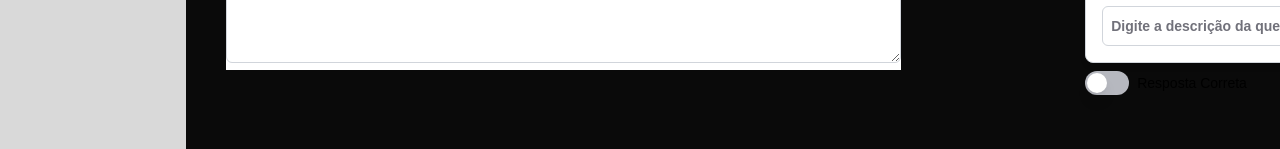
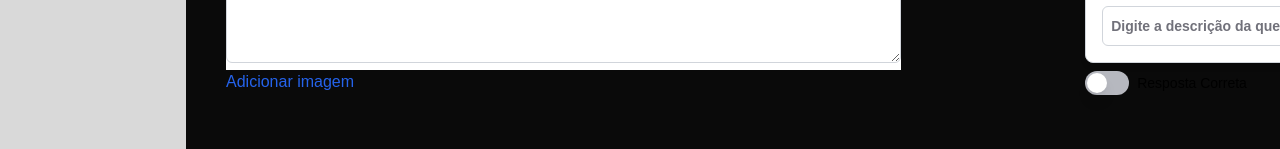
Before and after one commit to pacarmona/alpha-betiza-tcc, a Next.js app: page /new-lesson in a window 1280 px wide. Shown: the part 411-560 px from the top of the page. Built offline with nearby package versions, Linux system fonts and the light colour scheme.

Commit message:
Adicionar funcionalidade para upload de imagem na descrição da questão

```diff
--- a/src/app/new-lesson/questionText.tsx
+++ b/src/app/new-lesson/questionText.tsx
@@ -1,4 +1,6 @@
+import { Input } from "@/components/ui/input";
 import { Label } from "@/components/ui/label";
+import React, { useState } from "react";
 
 const TextareaBlock = ({
   value,
@@ -27,8 +29,28 @@ export default function QuestionText({
   description: string;
   setDescription: (description: string) => void;
 }) {
+  const [showInput, setShowInput] = useState(false);
+  const [file, setFile] = useState<File | null>(null);
+
   const handleChange = (e: React.ChangeEvent<HTMLTextAreaElement>) => {
     setDescription(e.target.value);
+  };
+
+  const toggleInput = () => {
+    if (showInput && file) {
+      const confirmed = confirm(
+        "Tem certeza que deseja remover a imagem selecionada?"
+      );
+      if (!confirmed) return;
+      setFile(null);
+    }
+    setShowInput(!showInput);
+  };
+
+  const handleFileChange = (e: React.ChangeEvent<HTMLInputElement>) => {
+    if (e.target.files) {
+      setFile(e.target.files[0]);
+    }
   };
 
   return (
@@ -39,6 +61,25 @@ export default function QuestionText({
         value={description}
         onChange={handleChange}
       />
+
+      <div>
+        <a
+          href="#"
+          onClick={(e) => {
+            e.preventDefault();
+            toggleInput();
+          }}
+          className="text-blue-600 hover:underline"
+        >
+          {showInput ? "Remover imagem" : "Adicionar imagem"}
+        </a>
+
+        {showInput && (
+          <div className="grid w-full max-w-sm items-center gap-1.5 mt-4">
+            <Input id="picture" type="file" onChange={handleFileChange} />
+          </div>
+        )}
+      </div>
     </div>
   );
 }
```
